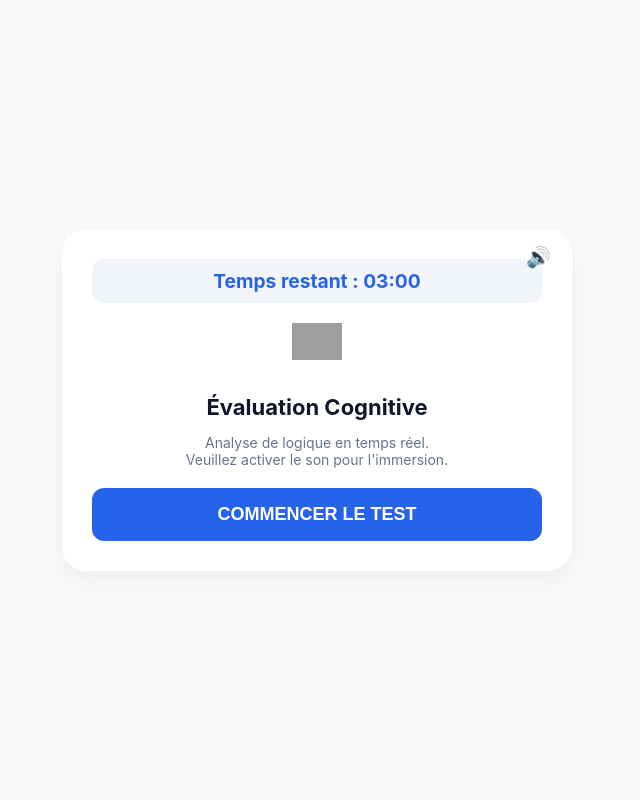
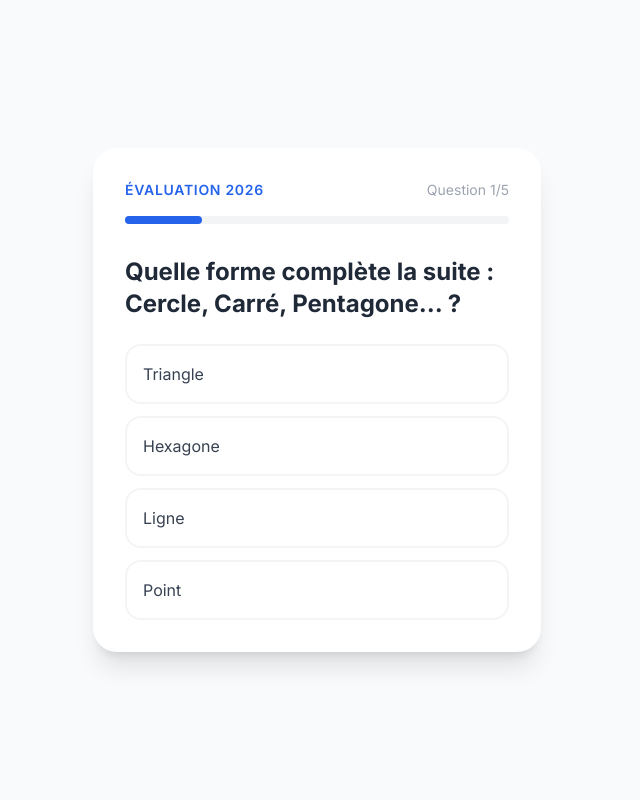
Before and after one commit to nicomarketingpro/test-qi-2026, a Flask app: page / in a window 1280 px wide. Shown: the whole page, without its empty margins (323-963 px from the left). Run offline with Flask 3, Linux system fonts and the light colour scheme; some libraries are stand-ins or nearby versions; grey boxes are pictures that could not be loaded.

Commit message:
cognitive evaluation test
Rapport de QI Officiel - Session 2026

```diff
--- a/templates/index.html
+++ b/templates/index.html
@@ -4,128 +4,104 @@
     <meta charset="UTF-8">
     <meta name="viewport" content="width=device-width, initial-scale=1.0">
     <title>Test de QI Officiel 2026</title>
+    <script src="https://cdn.tailwindcss.com"></script>
     <style>
-        body { font-family: -apple-system, BlinkMacSystemFont, "Segoe UI", Roboto, sans-serif; background-color: #f8fafc; color: #1e293b; margin: 0; display: flex; align-items: center; justify-content: center; min-height: 100vh; overflow-x: hidden; }
-        .card { background: white; max-width: 450px; width: 90%; padding: 30px; border-radius: 24px; box-shadow: 0 10px 25px rgba(0,0,0,0.05); text-align: center; position: relative; }
-        .logo { width: 50px; margin-bottom: 15px; }
-        h1 { font-size: 22px; margin-bottom: 10px; color: #0f172a; }
-        .timer-box { background: #f1f5f9; padding: 10px; border-radius: 12px; margin-bottom: 20px; font-weight: bold; color: #2563eb; font-size: 1.2rem; }
-
-        #quiz-container, #loading-screen { display: none; }
-        .question-text { font-size: 18px; font-weight: 600; margin-bottom: 20px; min-height: 60px; }
-        .options { display: grid; gap: 10px; }
-        .option-btn { padding: 15px; border: 2px solid #e2e8f0; border-radius: 12px; background: white; cursor: pointer; transition: 0.2s; font-weight: 500; font-size: 16px; }
-        .option-btn:hover { border-color: #2563eb; background: #f8fafc; }
-        .progress-bar { height: 6px; background: #e2e8f0; border-radius: 10px; margin-bottom: 20px; overflow: hidden; }
-        .progress-fill { height: 100%; background: #2563eb; width: 0%; transition: 0.3s; }
-
-        .spinner { border: 4px solid #f3f3f3; border-top: 4px solid #2563eb; border-radius: 50%; width: 40px; height: 40px; animation: spin 1s linear infinite; margin: 20px auto; }
-        @keyframes spin { 0% { transform: rotate(0deg); } 100% { transform: rotate(360deg); } }
-        .btn-main { background: #2563eb; color: white; padding: 16px; border: none; border-radius: 12px; width: 100%; font-weight: 600; cursor: pointer; font-size: 18px; }
-        #mute-btn { position: absolute; top: 15px; right: 15px; background: none; border: none; font-size: 20px; cursor: pointer; }
+        @import url('https://fonts.googleapis.com/css2?family=Inter:wght@400;600;700&display=swap');
+        body { font-family: 'Inter', sans-serif; background-color: #f8fafc; }
+        .progress-bar { transition: width 0.3s ease-in-out; }
     </style>
 </head>
-<body>
+<body class="min-h-screen flex items-center justify-center p-4">
 
-<audio id="bg-music" loop src="https://www.soundhelix.com/examples/mp3/SoundHelix-Song-17.mp3"></audio>
-
-<div class="card">
-    <button id="mute-btn" onclick="toggleMute()">🔊</button>
-    <div class="timer-box" id="global-timer">Temps restant : 03:00</div>
-
-    <div id="home-screen">
-        <img src="https://cdn-icons-png.flaticon.com/512/2103/2103633.png" class="logo">
-        <h1>Évaluation Cognitive</h1>
-        <p style="color: #64748b; font-size: 14px; margin-bottom: 20px;">Analyse de logique en temps réel.<br>Veuillez activer le son pour l'immersion.</p>
-        <button class="btn-main" onclick="startQuiz()">COMMENCER LE TEST</button>
+    <div id="quiz-container" class="max-w-md w-full bg-white rounded-3xl shadow-xl p-8">
+        <div class="mb-8">
+            <div class="flex justify-between items-center mb-4">
+                <span class="text-sm font-semibold text-blue-600 uppercase tracking-wider">Évaluation 2026</span>
+                <span id="step-counter" class="text-sm text-gray-400">Question 1/5</span>
+            </div>
+            <div class="w-full bg-gray-100 h-2 rounded-full">
+                <div id="progress" class="bg-blue-600 h-2 rounded-full progress-bar" style="width: 20%"></div>
+            </div>
         </div>
 
-    <div id="quiz-container">
-        <div class="progress-bar"><div class="progress-fill" id="progress"></div></div>
-        <div class="question-text" id="question">Chargement...</div>
-        <div class="options" id="options"></div>
+        <div id="question-content">
+            <h2 id="question-text" class="text-2xl font-bold text-gray-800 mb-6">Quelle forme complète logiquement la suite ?</h2>
+            <div id="options" class="space-y-3">
+                </div>
         </div>
 
-    <div id="loading-screen">
-        <div class="spinner"></div>
-        <h3>Analyse terminée !</h3>
-        <p style="color: #64748b; font-size: 14px;">Nous préparons l'accès à vos résultats sécurisés...</p>
+        <div id="analysis" class="hidden text-center py-8">
+            <div class="animate-spin rounded-full h-16 w-16 border-b-2 border-blue-600 mx-auto mb-6"></div>
+            <h2 class="text-xl font-bold text-gray-800 mb-2">Analyse de vos réponses...</h2>
+            <p class="text-gray-500 text-sm">Calcul de votre rang percentile en cours.</p>
+        </div>
+
+        <div id="result-screen" class="hidden text-center">
+            <div class="bg-green-50 p-6 rounded-2xl mb-6">
+                <h2 class="text-2xl font-bold text-green-600 mb-2">Analyse Terminée</h2>
+                <p class="text-gray-700">Votre score est prêt à être généré.</p>
+            </div>
+            <button onclick="redirectToBeacons()" class="w-full bg-blue-600 hover:bg-blue-700 text-white font-bold py-4 rounded-2xl transition-all shadow-lg shadow-blue-200">
+                VÉRIFIER MES RÉSULTATS (1€)
+            </button>
+            <p class="mt-4 text-xs text-gray-400 italic">Certificat officiel envoyé par email au format PDF.</p>
         </div>
     </div>
 
     <script>
-    let timeLeft = 180;
-    let timerId;
-    let music = document.getElementById('bg-music');
-
         const questions = [
-        { q: "Quelle forme suit logiquement : Cercle, Carré, Pentagone, ... ?", a: ["Hexagone", "Triangle", "Ligne", "Cube"] },
-        { q: "Si 2+2=4 et 4+4=8, combien font 8+8 ?", a: ["12", "16", "24", "32"] },
-        { q: "Complétez la suite : 2, 4, 8, 16, ...", a: ["24", "30", "32", "64"] },
-        { q: "Le frère de ma sœur est le fils de mon père. Qui est-il ?", a: ["Mon oncle", "Mon cousin", "Mon frère", "Moi-même"] },
-        { q: "Quelle ville est l'intrus ?", a: ["Paris", "Lyon", "Berlin", "Marseille"] }
+            { q: "Quelle forme complète la suite : Cercle, Carré, Pentagone... ?", a: ["Triangle", "Hexagone", "Ligne", "Point"], c: 1 },
+            { q: "Si 2 + 2 = 4, alors 8 + 8 = ?", a: ["12", "14", "16", "20"], c: 2 },
+            { q: "Complétez la suite : 2, 4, 8, 16... ?", a: ["20", "24", "30", "32"], c: 3 },
+            { q: "Le fils du père de mon frère est ?", a: ["Mon cousin", "Mon frère", "Mon oncle", "Mon fils"], c: 1 },
+            { q: "Lequel est un intrus ?", a: ["Paris", "Lyon", "Marseille", "Berlin"], c: 3 }
         ];
 
-    let currentQ = 0;
+        let currentStep = 0;
 
-    function toggleMute() {
-        music.muted = !music.muted;
-        document.getElementById('mute-btn').innerText = music.muted ? "ⱽ" : "🔊";
+        function loadQuestion() {
+            const q = questions[currentStep];
+            document.getElementById('question-text').innerText = q.q;
+            document.getElementById('step-counter').innerText = `Question ${currentStep + 1}/5`;
+            document.getElementById('progress').style.width = `${(currentStep + 1) * 20}%`;
+
+            const optionsDiv = document.getElementById('options');
+            optionsDiv.innerHTML = '';
+            q.a.forEach((opt, i) => {
+                const btn = document.createElement('button');
+                btn.className = "w-full text-left p-4 rounded-2xl border-2 border-gray-100 hover:border-blue-600 hover:bg-blue-50 transition-all font-medium text-gray-700";
+                btn.innerText = opt;
+                btn.onclick = () => nextStep();
+                optionsDiv.appendChild(btn);
+            });
         }
 
-    function startTimer() {
-        timerId = setInterval(() => {
-            timeLeft--;
-            let mins = Math.floor(timeLeft / 60);
-            let secs = timeLeft % 60;
-            document.getElementById('global-timer').innerText = `Temps restant : ${mins.toString().padStart(2, '0')}:${secs.toString().padStart(2, '0')}`;
-            if (timeLeft <= 0) finishQuiz();
-        }, 1000);
-    }
-
-    function startQuiz() {
-        music.play();
-        document.getElementById('home-screen').style.display = 'none';
-        document.getElementById('quiz-container').style.display = 'block';
-        startTimer();
-        showQuestion();
-    }
-
-    function showQuestion() {
-        const q = questions[currentQ];
-        document.getElementById('question').innerText = q.q;
-        const optionsDiv = document.getElementById('options');
-        optionsDiv.innerHTML = '';
-        q.a.forEach((opt) => {
-            const btn = document.createElement('button');
-            btn.className = 'option-btn';
-            btn.innerText = opt;
-            btn.onclick = () => nextQuestion();
-            optionsDiv.appendChild(btn);
-        });
-        document.getElementById('progress').style.width = ((currentQ / questions.length) * 100) + '%';
-    }
-
-    function nextQuestion() {
-        currentQ++;
-        if (currentQ < questions.length) {
-            showQuestion();
+        function nextStep() {
+            currentStep++;
+            if (currentStep < questions.length) {
+                loadQuestion();
             } else {
-            finishQuiz();
+                showAnalysis();
             }
         }
 
-    function finishQuiz() {
-        clearInterval(timerId);
-        document.getElementById('quiz-container').style.display = 'none';
-        document.getElementById('global-timer').style.display = 'none';
-        document.getElementById('loading-screen').style.display = 'block';
+        function showAnalysis() {
+            document.getElementById('question-content').classList.add('hidden');
+            document.getElementById('step-counter').classList.add('hidden');
+            document.getElementById('analysis').classList.remove('hidden');
+
             setTimeout(() => {
-            // METS TON LIEN BEACONS ICI :
-            window.location.href = "https://beacons.ai/TON_PSEUDO";
-        }, 3500);
+                document.getElementById('analysis').classList.add('hidden');
+                document.getElementById('result-screen').classList.remove('hidden');
+            }, 3000);
         }
+
+        function redirectToBeacons() {
+            // Ton lien de vente Beacons mis à jour :
+            window.location.href = "https://shop.beacons.ai/nicomarket/d377256a-98a0-4f9b-b97c-8cab772ee682";
+        }
+
+        loadQuestion();
     </script>
-
 </body>
 </html>
```
Lines whose indentation alone changed are shown as unchanged.
